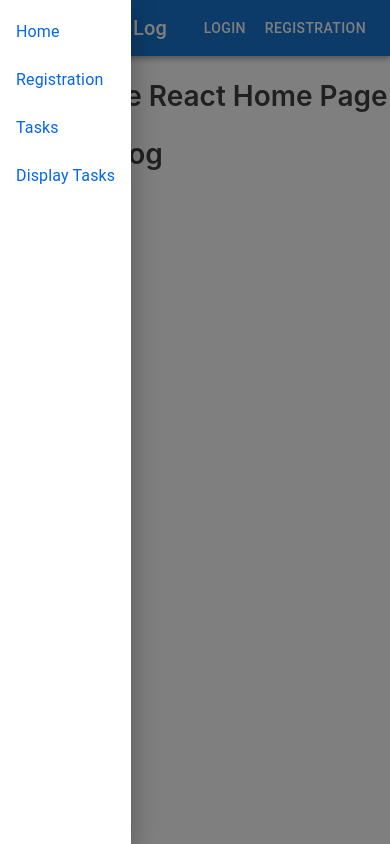
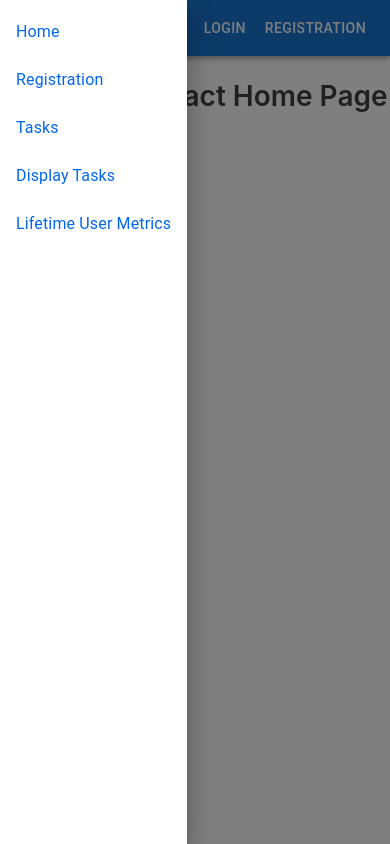
Before and after one commit to ianmccurry11/TODO_List, a React (Create React App) app in the folder react-frontend/: page / in a window 390 px wide. Both pictures are taken after a click on the button 36 px from the left and 28 px from the top of the page. Built offline with nearby package versions, Linux system fonts and the light colour scheme.

Commit message:
added lifetime user metrics to hamburger

```diff
--- a/react-frontend/src/hamburger.js
+++ b/react-frontend/src/hamburger.js
@@ -48,7 +48,11 @@ const HamburgerMenu = () => {
               <Link to="/display-tasks">Display Tasks</Link>
             </ListItemText>
           </ListItem>
-          {/* Add more menu items as needed */}
+          <ListItem>
+            <ListItemText>
+              <Link to="/metrics">Lifetime User Metrics</Link>
+            </ListItemText>
+          </ListItem>
         </List>
       </Drawer>
     </>
```
Also changed, not shown: react-frontend/src/user_metrics/monthly_user_metrics.js (deleted), react-frontend/src/user_metrics/weekly_user_metrics.js (deleted), react-frontend/src/user_metrics/yearly_user_metrics.js (deleted).
